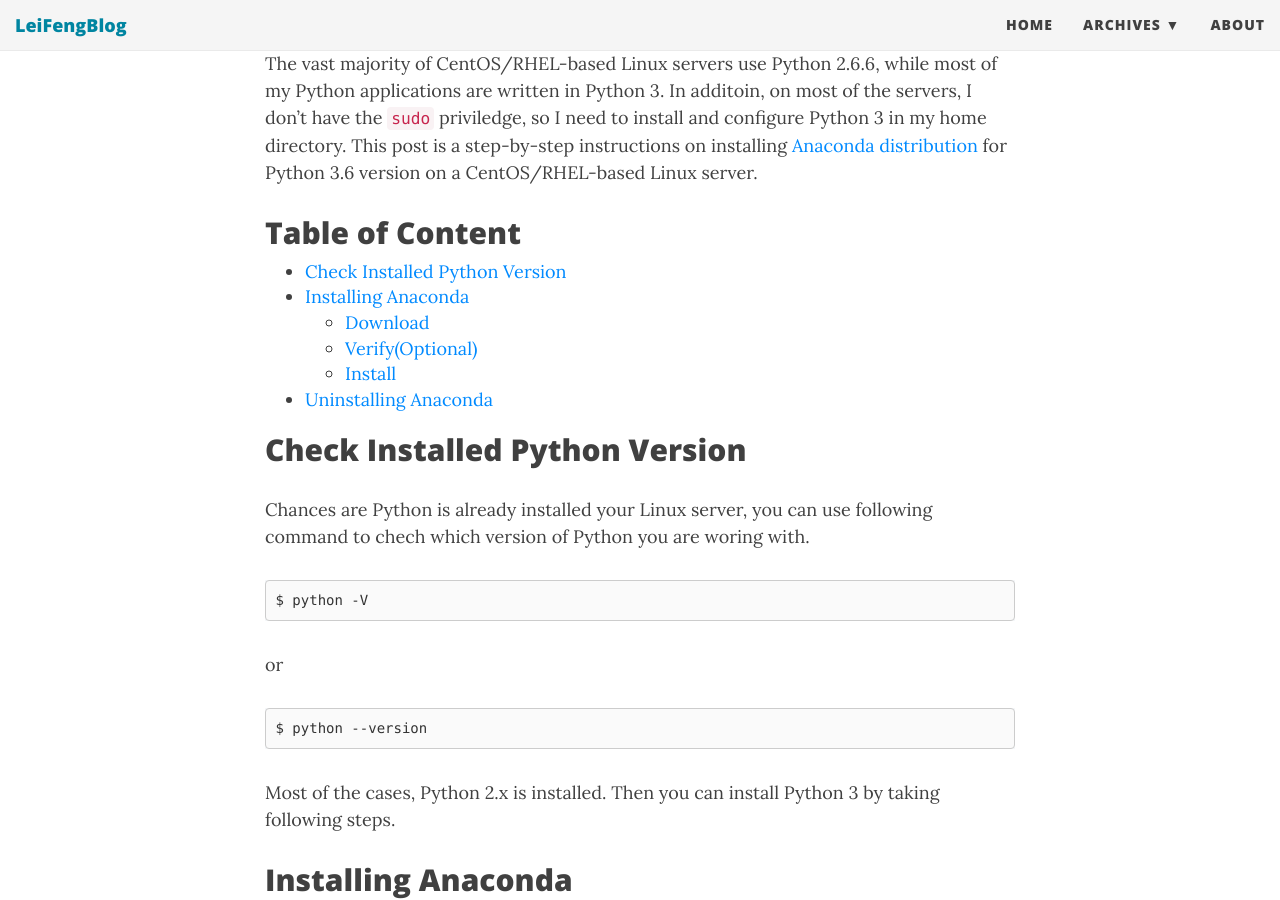
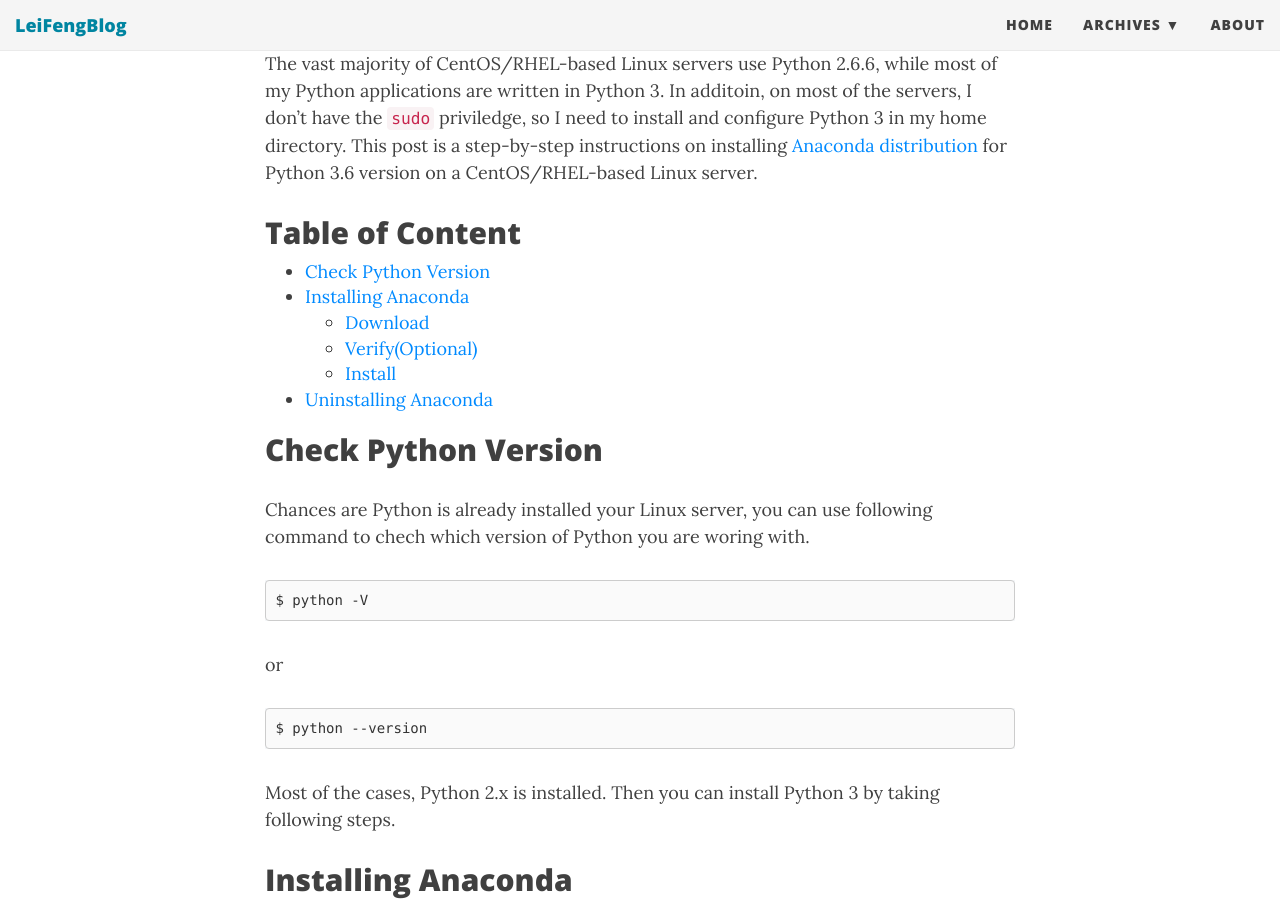
Before and after one commit to stonefl/stonefl.github.io, a Jekyll site: the page built from _posts/2018-02-06-install-anaconda-on-hosted-linux-server.md, in a window 1280 px wide and 900 px high, scrolled down 431 px. Built offline with Jekyll 4.4.1, drawn with Linux system fonts in a browser that asks for light colours; nearby versions of some CDN libraries; comment, search, counter and statistics services are not loaded.

Commit message:
Update 2018-02-06-install-anaconda-on-hosted-linux-server.md

````diff
--- a/_posts/2018-02-06-install-anaconda-on-hosted-linux-server.md
+++ b/_posts/2018-02-06-install-anaconda-on-hosted-linux-server.md
@@ -17,7 +17,7 @@ As a developer and data scientist, I often need to run Python scripts on Linux s
 * TOC
 {:toc}
 
-## Check Installed Python Version
+## Check Python Version
 Chances are Python is already installed your Linux server, you can use following command to chech which version of Python you are woring with.
 
 ```
````
